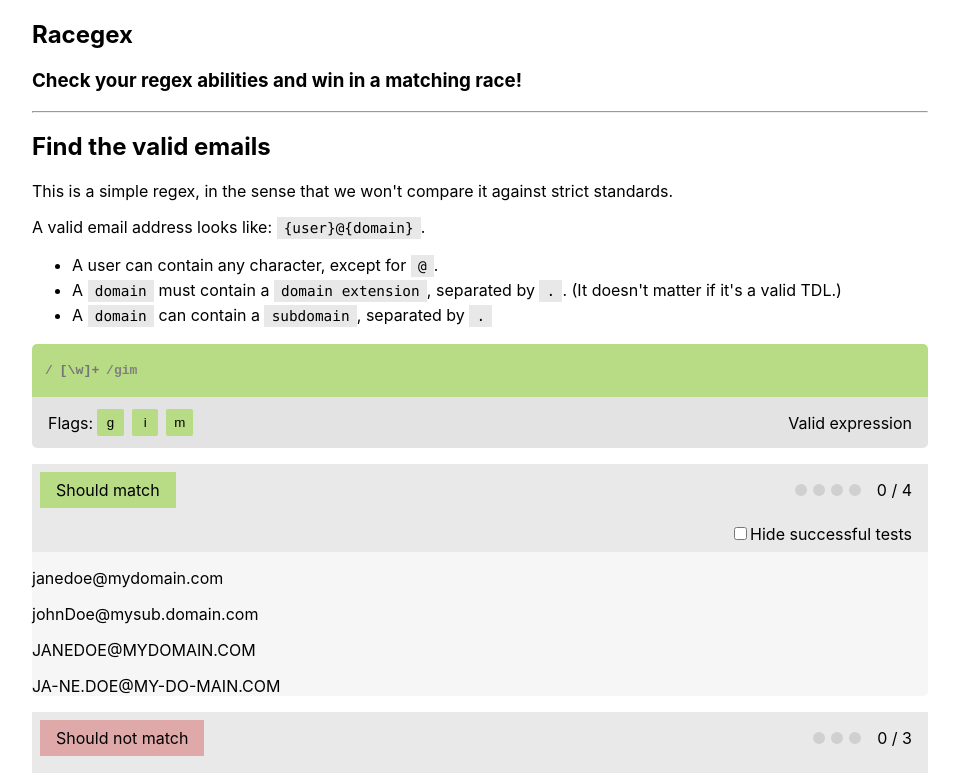
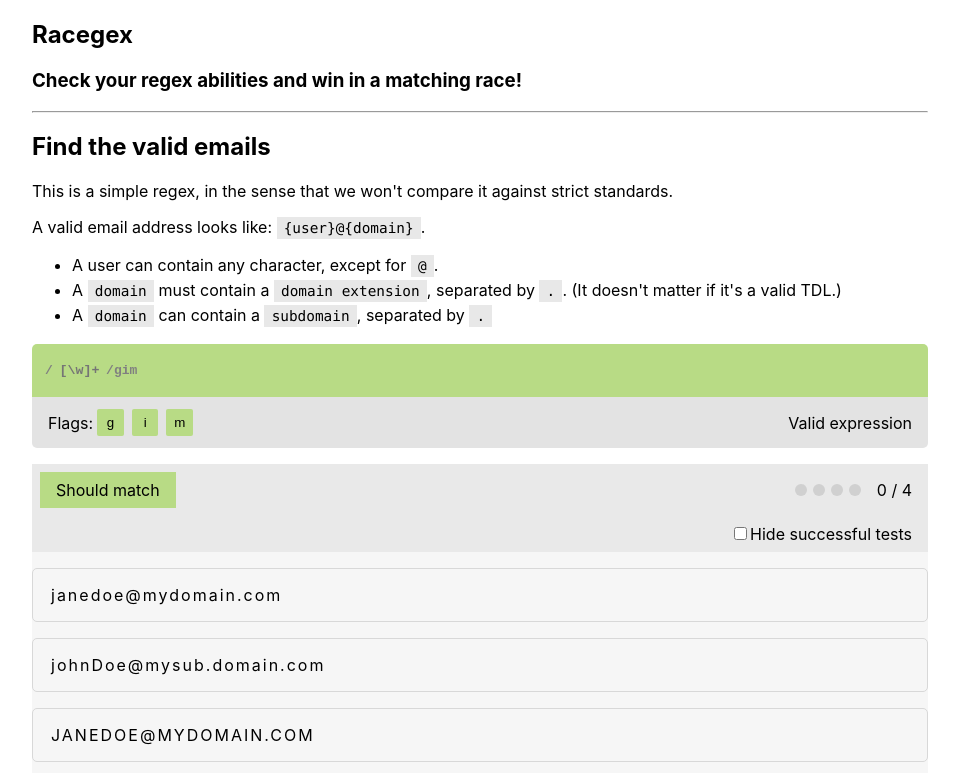
Before and after one commit to daque-dev/racegex, a React (Create React App) app: page / in a window 1280 px wide. Shown: the top 773 px of the page, without its empty margins (160-1119 px from the left). Built offline with nearby package versions, Linux system fonts and the light colour scheme.

Commit message:
Put existing components into the Play dir

```diff
--- a/src/Play/Play.tsx
+++ b/src/Play/Play.tsx
@@ -1,8 +1,8 @@
 import React, { useState } from "react";
 
 import "./Play.scss";
-import RegexTests from "../RegexTests/RegexTests";
-import RegexInput from "../RegexInput/RegexInput";
+import RegexTests from "./RegexTests/RegexTests";
+import RegexInput from "./RegexInput/RegexInput";
 
 function Play() {
   const [regex, setRegex] = useState((null as unknown) as RegExp);
--- a/src/RegexTests/RegexTests.tsx
+++ b/src/Play/RegexTests/RegexTests.tsx
@@ -1,8 +1,8 @@
 import React, { ReactNode, useState } from "react";
-import data from "../tests.json";
+import data from "../../tests.json";
 import ReactMarkdown from "react-markdown";
 import TestSet from "./TestSet/TestSet";
-import { RegexTest } from "../types.js";
+import { RegexTest } from "../../types.js";
 
 type RegexTestProps = {
   regex: RegExp;
--- a/src/RegexTests/TestSet/TestSet.tsx
+++ b/src/Play/RegexTests/TestSet/TestSet.tsx
@@ -1,7 +1,7 @@
 import React, { useState } from "react";
 
 import styles from "./TestSet.module.scss";
-import { IndividualTest } from "../../types";
+import { IndividualTest } from "../../../types";
 
 type TestSetProps = {
   shouldMatch: boolean;
@@ -56,14 +56,12 @@ function TestSet({ shouldMatch, tests }: TestSetProps) {
         .filter((e) => (hideSuccessful ? !e.success : true))
         .map((test) => (
           <div
-            className={
-              "regex-test " +
-              (shouldMatch ? "matcheable" : "non-matcheable") +
-              (test.success ? " successful" : "")
-            }
+            className={`${styles["regex-test"]} ${
+              shouldMatch ? styles["matcheable"] : styles["non-matcheable"]
+            } ${test.success ? styles["successful"] : ""}`}
           >
             {test.content.map((e) => (
-              <p className={e.matched ? "matched" : ""}>{e.text}</p>
+              <p className={e.matched ? styles["matched"] : ""}>{e.text}</p>
             ))}
           </div>
         ))}
```
Also changed, not shown: src/Play/RegexInput/RegexInput.module.scss (renamed from src/RegexInput/RegexInput.module.scss), src/Play/RegexInput/RegexInput.tsx (renamed from src/RegexInput/RegexInput.tsx), src/Play/RegexTests/RegexTests.module.scss (added), src/Play/RegexTests/TestSet/TestSet.module.scss (renamed from src/RegexTests/TestSet/TestSet.module.scss).
